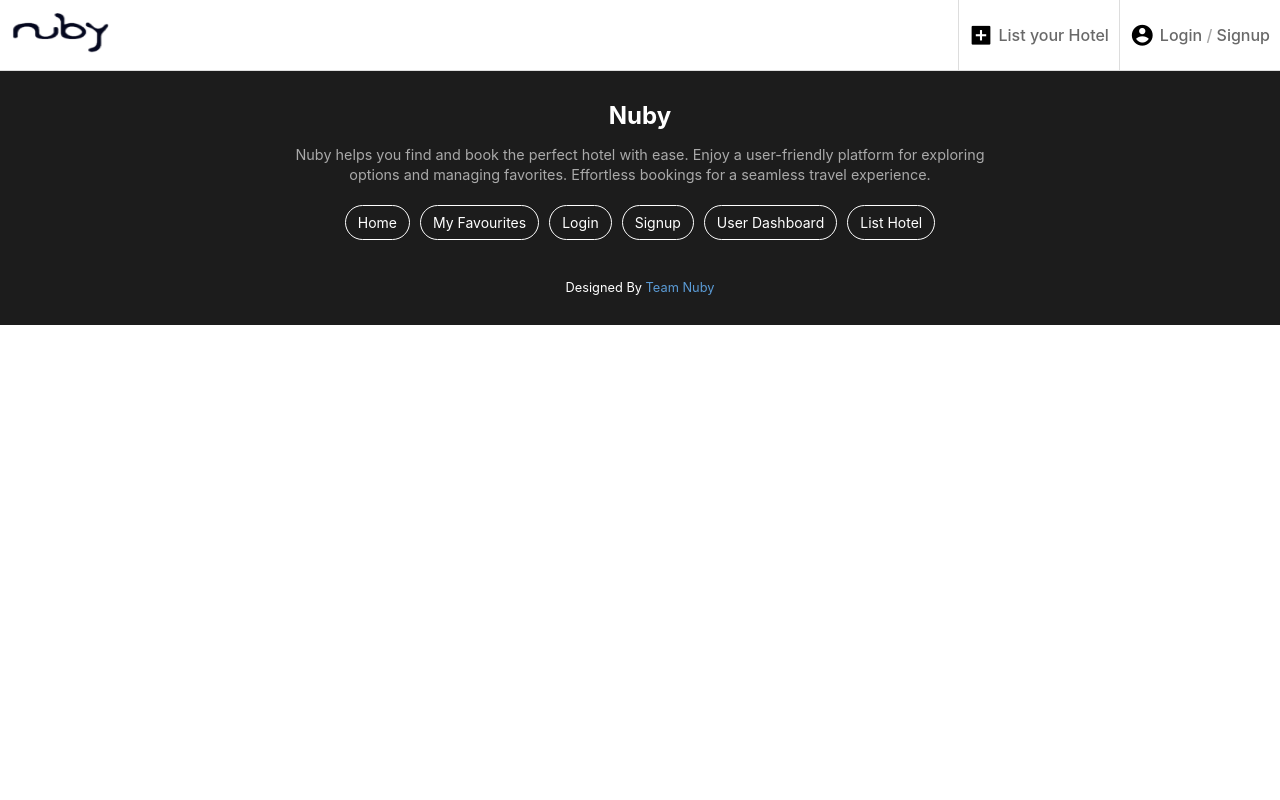
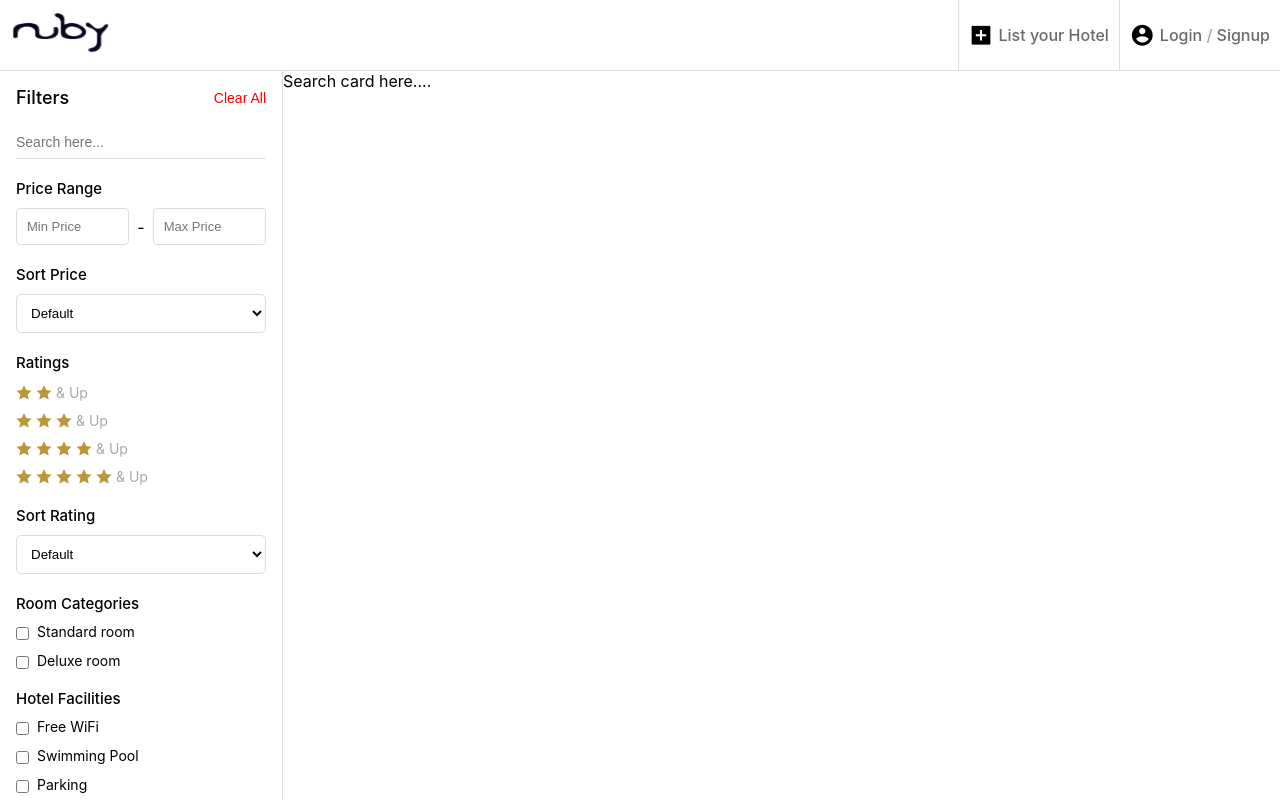
Before and after one commit to mysteryman123456/HBMS, a React (Create React App) app in the folder frontend/: page /search in a window 1280 px wide. Shown: the top 800 px of the page. Built offline with nearby package versions, Linux system fonts and the light colour scheme.

Commit message:
Added frontend code for filter bar

```diff
--- a/frontend/src/Components/Home.jsx
+++ b/frontend/src/Components/Home.jsx
@@ -1,7 +1,9 @@
 import { use, useEffect, useState } from "react";
 import React from "react";
+import { useNavigate } from "react-router-dom";
 
 const Home = () => {
+  const navigate = useNavigate();
   const [l_n, setL_N] = useState([]);
   const [searchText, setSearchText] = useState("");
   const [filteredResults, setFilteredResults] = useState([]);
@@ -92,6 +94,8 @@ const Home = () => {
       hotel_location : searchText,
       guest_count : guest_count
     }
+    const queryParameters = new URLSearchParams(dataToSend).toString();
+    navigate(`/search?${queryParameters}`)
   }
 
   return (
--- a/frontend/src/Components/SearchPage.jsx
+++ b/frontend/src/Components/SearchPage.jsx
@@ -1,9 +1,204 @@
-import React from 'react'
+import React , {useState} from 'react'
+import { useLocation } from 'react-router-dom'
+import amenitiesList from './Ammenities';
 
 const SearchPage = () => {
+  const location = useLocation();
+  const queryParameters = new URLSearchParams(location.search)
+  const hotel_location = queryParameters.get("hotel_location")
+  const hotel_name = queryParameters.get("hotel_name")
+  const guest_count = queryParameters.get("guest_count")
+
+  const [filters, setFilters] = useState({
+    minPrice: "",
+    maxPrice: "",
+    sortedPrice: "",
+    rating: "",
+    sortedRating: "",
+    roomCategories: [],
+    hotelFacilities: [],
+  });
+
+  const handleFilter = () => {
+    console.log(filters);
+  };
+
+  const handleInputChange = (e) => {
+    const { name, value, type, checked } = e.target;
+    if (type === "checkbox") {
+      const listName = name === "roomCategories" ? "roomCategories" : "hotelFacilities";
+      setFilters((prevFilters) => ({
+        ...prevFilters,
+        [listName]: checked
+          ? [...prevFilters[listName], value]
+          : prevFilters[listName].filter((item) => item !== value),
+      }));
+    } else if (type === "radio") {
+      setFilters((prevFilters) => ({
+        ...prevFilters,
+        rating: value,
+      }));
+    } else {
+      setFilters((prevFilters) => ({
+        ...prevFilters,
+        [name]: value,
+      }));
+    }
+  };
+
   return (
-    <div>
+    <div className='search-page'>
+        <div className="filter_container">
+          <div className="filter_header">
+            <h2>Filters</h2>
+            <button
+              className="filter_clear"
+              onClick={() =>
+                setFilters({
+                  search: "",
+                  minPrice: "",
+                  maxPrice: "",
+                  sortedPrice: "",
+                  rating: "",
+                  sortedRating: "",
+                  roomCategories: [],
+                  hotelFacilities: [],
+                })
+              }
+            >
+              Clear All
+            </button>
+          </div>
 
+          <div className="filter_search">
+            <input
+              type="text"
+              className="filter_search_input"
+              placeholder="Search here..."
+              name="search"
+              value={filters.search}
+              onChange={handleInputChange}
+            />
+          </div>
+
+          <div className="filter_section">
+            <h3>Price Range</h3>
+            <div className="filter_price">
+              <input
+                type="number"
+                className="filter_price_input"
+                placeholder="Min Price"
+                name="minPrice"
+                value={filters.minPrice}
+                onChange={handleInputChange}
+              />
+              <span>-</span>
+              <input
+                type="number"
+                className="filter_price_input"
+                placeholder="Max Price"
+                name="maxPrice"
+                value={filters.maxPrice}
+                onChange={handleInputChange}
+              />
+            </div>
+          </div>
+
+          <div className="filter_section">
+            <h3>Sort Price</h3>
+            <div className="filter_price">
+              <select
+                name="sortedPrice"
+                value={filters.sortedPrice}
+                onChange={handleInputChange}
+              >
+                <option value="">Default</option>
+                <option value="l_h">Low to High</option>
+                <option value="h_l">High to Low</option>
+              </select>
+            </div>
+          </div>
+
+          <div className="filter_section">
+            <h3>Ratings</h3>
+            <div className="filter_ratings">
+              {[2, 3, 4, 5].map((stars) => (
+                <label className="rating_option" key={stars}>
+                  <input
+                    type="radio"
+                    name="rating"
+                    value={stars}
+                    checked={filters.rating === `${stars}`}
+                    onChange={handleInputChange}
+                  />
+                  <div>
+                    {[...Array(stars)].map((_, idx) => (
+                      <i key={idx} className="ri-star-fill"></i>
+                    ))}
+                    <span>& Up</span>
+                  </div>
+                </label>
+              ))}
+            </div>
+          </div>
+
+          <div className="filter_section">
+            <h3>Sort Rating</h3>
+            <div className="filter_price filter_rating">
+              <select
+                name="sortedRating"
+                value={filters.sortedRating}
+                onChange={handleInputChange}
+              >
+                <option value="">Default</option>
+                <option value="r_l_h">Low to High</option>
+                <option value="r_h_l">High to Low</option>
+              </select>
+            </div>
+          </div>
+
+          <div className="filter_section">
+            <h3>Room Categories</h3>
+            <div className="filter_categories">
+              {["Standard room", "Deluxe room"].map((room) => (
+                <label key={room}>
+                  <input
+                    type="checkbox"
+                    name="roomCategories"
+                    value={room}
+                    checked={filters.roomCategories.includes(room)}
+                    onChange={handleInputChange}
+                  />
+                  {room}
+                </label>
+              ))}
+            </div>
+          </div>
+
+          <div className="filter_section">
+            <h3>Hotel Facilities</h3>
+            <div className="filter_facilities">
+              {amenitiesList.map((amenity) => (
+                <label key={amenity}>
+                  <input
+                    type="checkbox"
+                    name="hotelFacilities"
+                    value={amenity}
+                    checked={filters.hotelFacilities.includes(amenity)}
+                    onChange={handleInputChange}
+                  />
+                  {amenity}
+                </label>
+              ))}
+            </div>
+          </div>
+          <button className="filter_btn" onClick={handleFilter}>
+            Filter results
+          </button>
+        </div>
+      <div className="search-card">
+        Search card here....
+      </div>
     </div>
   )
 }
--- a/frontend/src/index.css
+++ b/frontend/src/index.css
@@ -428,7 +428,7 @@ input::file-selector-button {
  .essentials{
   display: flex;
   align-items: center;
-  background-color:rgb(232, 232, 232);
+  background-color:rgb(241, 241, 241);
   padding:20px;
  }
  .features{
@@ -572,3 +572,138 @@ input::file-selector-button {
     background-position: -200% 0;
   }
 }
+
+/* search and filter page */
+.search-page{
+  display: flex;
+}
+.filter_container {
+  width: 250px;
+  min-width: 250px;
+  padding: 16px;
+  background-color: #fff;
+  border-right:.1px solid #ddd;
+}
+.filter_header {
+  display: flex;
+  justify-content: space-between;
+  align-items: center;
+  margin-bottom: 16px;
+}
+
+.filter_header h2{
+  font-size: 18px;
+  font-weight:550;
+}
+
+.filter_clear {
+  color: red;
+  font-size: 14px;
+  border: none;
+  background: none;
+  cursor: pointer;
+}
+.filter_container label input{
+  position: relative;
+  top:2.5px;
+}
+.filter_search {
+  margin-bottom: 16px;
+}
+
+.filter_search_input {
+  width: 100%;
+  padding:10px 0 8px 0;
+  font-size: 14px;
+  border:0;
+  border-bottom: 1px solid #ddd;
+}
+
+.filter_section {
+  margin-bottom: 16px;
+}
+
+.filter_section h3 {
+  margin-bottom:10px;
+  margin-top:20px;
+  font-size:15px;
+  font-weight: 500;
+}
+
+.filter_price {
+  display: flex;
+  align-items: center;
+  gap: 8px;
+}
+
+.filter_price_input {
+  width:100%;
+  padding:10px;
+  font-size: 13px;
+  border: 1px solid #ddd;
+  border-radius: 4px;
+}
+
+.filter_categories label,
+.filter_facilities label {
+  display: block;
+  margin-bottom:12px;
+  margin-top: 10px;
+  font-size: 14px;
+  cursor: pointer;
+}
+
+.filter_categories input,
+.filter_facilities input {
+  margin-right: 8px;
+}
+
+.filter_ratings {
+  display: flex;
+  flex-direction: column;
+  gap: 8px;
+}
+
+.rating_option {
+  display: flex;
+  align-items: center;
+  cursor: pointer;
+  color: darkgray;
+  transition: color 0.2s ease;
+}
+
+.rating_option input {
+  display: none;
+}
+
+.rating_option i {
+  color: rgb(188, 151, 58);
+  font-size: 16px;
+  margin-right: 4px;
+}
+
+.rating_option span {
+  font-size: 14px;
+}
+
+.rating_option input:checked + div span{
+  color: black;
+}
+.filter_price select{
+  background-color:white;
+  padding: 10px;
+  width: 100%;
+  border: 1px solid #ddd;
+  border-radius:5px;
+}
+.filter_btn{
+  margin-top:10px;
+  padding:10px;
+  border:0;
+  background-color:white;
+  border:1px solid #aaa;
+  border-radius:4px;
+  width:100%;
+  font-weight:500;
+  font-size:15px;
+}
```
